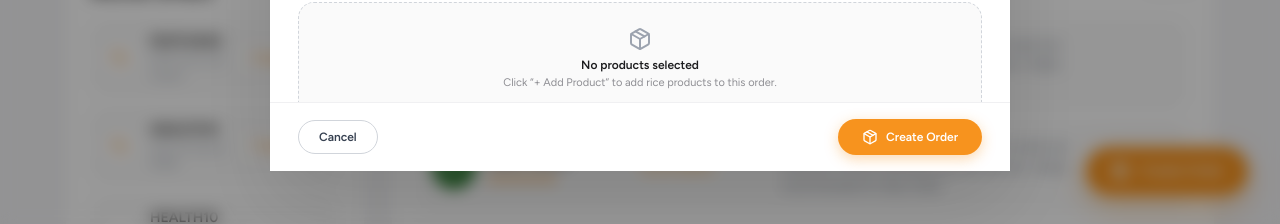
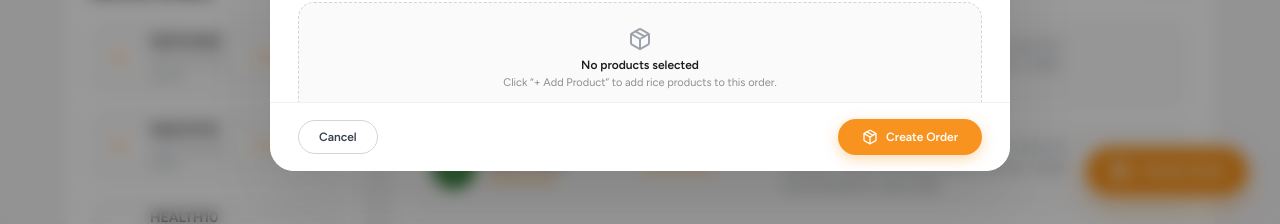
Before and after one commit to ARBRABBIT/Vedabharath-dashboards, a Next.js app: page /super-admin in a window 1280 px wide. Both pictures are taken after a click on the button "Create Order". Shown: the part 573-797 px from the top of the page. Built offline with nearby package versions, Linux system fonts and the light colour scheme.

Commit message:
fix(modal): ensure bottom corners retain smooth rounded radius

```diff
--- a/src/components/orders/modals/ModalShell.tsx
+++ b/src/components/orders/modals/ModalShell.tsx
@@ -48,7 +48,7 @@ export function ModalShell({ open, onClose, maxWidth = "max-w-[500px]", children
             exit={{ opacity: 0, y: 12, scale: 0.97 }}
             transition={{ duration: 0.2, ease: [0.22, 1, 0.36, 1] }}
             onClick={(event) => event.stopPropagation()}
-            className={`modal-card relative w-full ${maxWidth} rounded-[24px] bg-white shadow-[0_32px_80px_rgba(0,0,0,0.12)]`}
+            className={`modal-card relative w-full ${maxWidth} overflow-hidden rounded-[24px] bg-white shadow-[0_32px_80px_rgba(0,0,0,0.12)]`}
           >
             <button
               type="button"
--- a/src/components/super-admin/orders/CreateOrderModal.tsx
+++ b/src/components/super-admin/orders/CreateOrderModal.tsx
@@ -579,7 +579,7 @@ export function CreateOrderModal({ open, onClose, onOrderCreated }: CreateOrderM
           </div>
         </div>
       ) : (
-        <div className="flex flex-col max-h-[86vh]">
+        <div className="flex flex-col max-h-[86vh] overflow-hidden rounded-[24px]">
           {/* Header */}
           <div className="border-b border-[#F0F0F2] px-7 py-5">
             <div className="flex items-center gap-2.5">
@@ -1006,7 +1006,7 @@ export function CreateOrderModal({ open, onClose, onOrderCreated }: CreateOrderM
           </div>
 
           {/* Footer Actions */}
-          <div className="border-t border-[#F0F0F2] px-7 py-4 flex items-center justify-between bg-white">
+          <div className="border-t border-[#F0F0F2] px-7 py-4 flex items-center justify-between bg-white rounded-b-[24px]">
             <button
               type="button"
               onClick={onClose}
```
